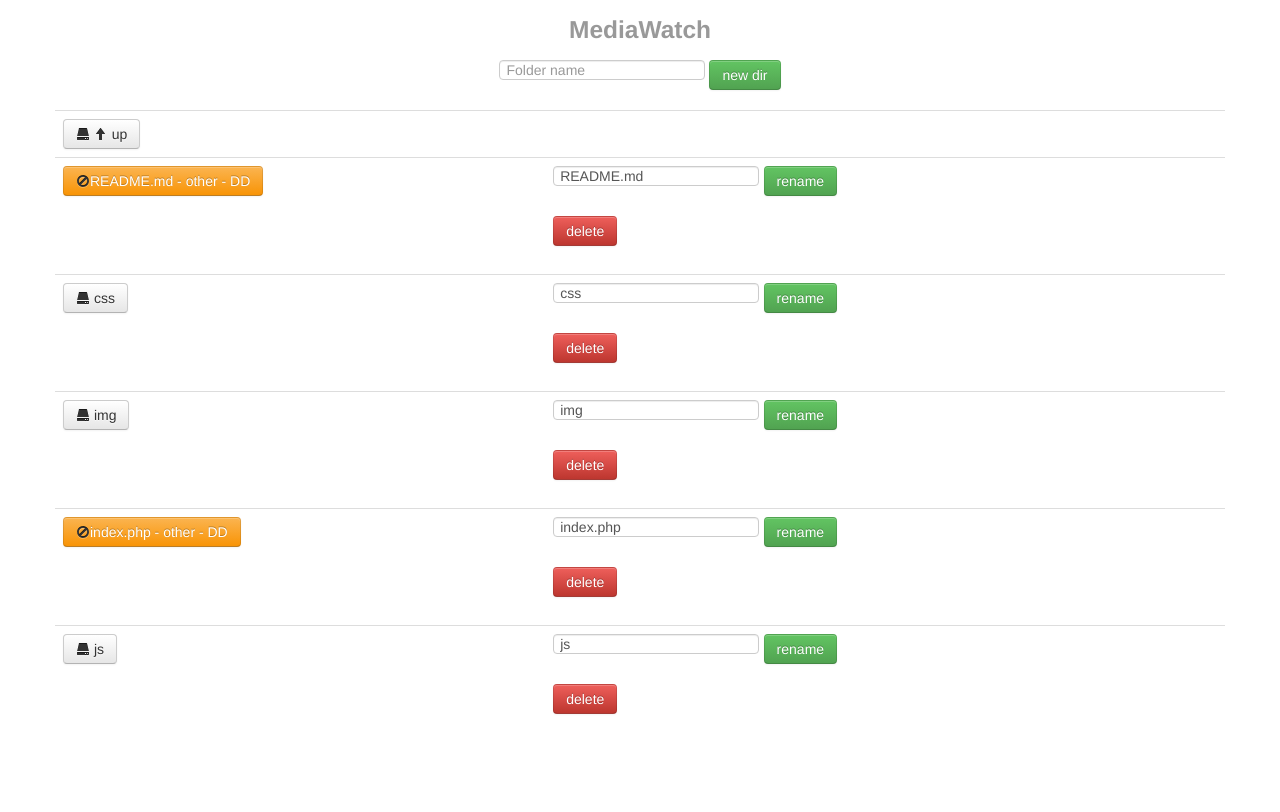
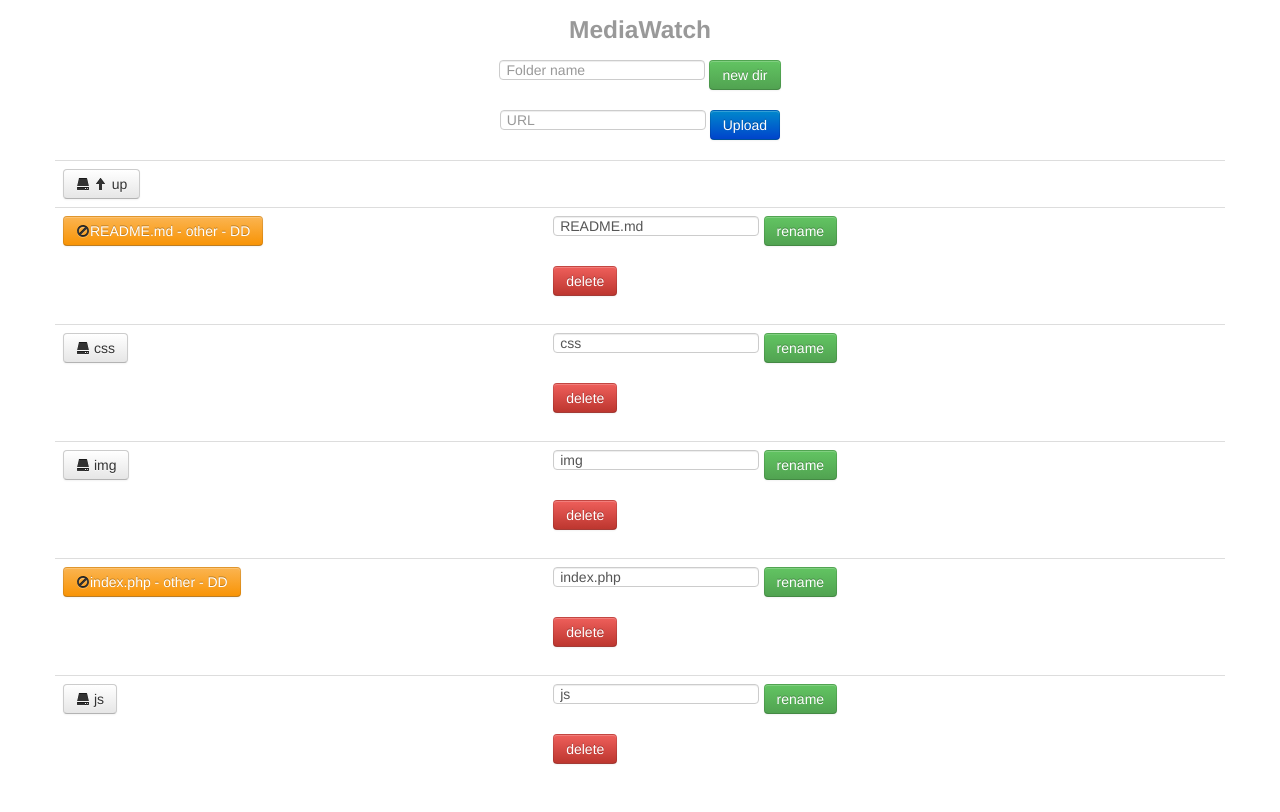
Before and after one commit to SharikTLT/MediaWatch, a PHP site: page /index.php in a window 1280 px wide. Before the commit the page ends 714 px from the top, so only its background shows below. Run offline with PHP 8.4, Linux system fonts and the light colour scheme.

Commit message:
Add upload
curl upload file

```diff
--- a/index.php
+++ b/index.php
@@ -47,6 +47,28 @@ if(isset($_POST['action'])){
 
             }
         break;
+
+        case 'upload':
+        if(isset($_POST['url'])){
+             $url = $_POST['url'];
+            preg_match_all('/[^\/]*$/', $url, $filename);
+           // var_dump($url);
+            //var_dump($filename);
+            if(isset($filename)) {
+                $filename = $filename[0][0];
+                }else{
+                    $filename = '';
+                }
+            if(strlen($filename)==0) $filename=microtime(true);
+                $ch = curl_init($url);
+                curl_setopt($ch, CURLOPT_RETURNTRANSFER, true);
+                $data = curl_exec($ch);
+                curl_close($ch);
+                file_put_contents($_POST['folder'].'/'.$filename, $data);
+
+        }
+        break;
+
 	}
 }
  $root = $_SERVER['DOCUMENT_ROOT'];
@@ -94,6 +116,14 @@ if(isset($_POST['action'])){
                     <input type="submit" class="btn btn-success " value="new dir">
                     </form>
                     </div>
+         <div class="fluid-row">
+                    <form width="200" action="/index.php?folder=<?=$curent_folder?>" method="POST">
+                    <input type="hidden" name="action" value="upload">
+                    <input type="hidden" name="folder" value="<?=$abs_path?>">
+                    <input type="text" name="url" placeholder="URL">
+                    <input type="submit" class="btn btn-primary " value="Upload">
+                    </form>
+                    </div>
     </div>
     <table class="table">
     	<tbody>
@@ -121,7 +151,7 @@ if(isset($_POST['action'])){
                     </div>'
                 );
     	?>
-    	<tr><td style="max-width: 60%;">
+    	<tr><td >
     	<?php
     	$is_dir = is_dir($abs_path.'/'.$file);
 
```
